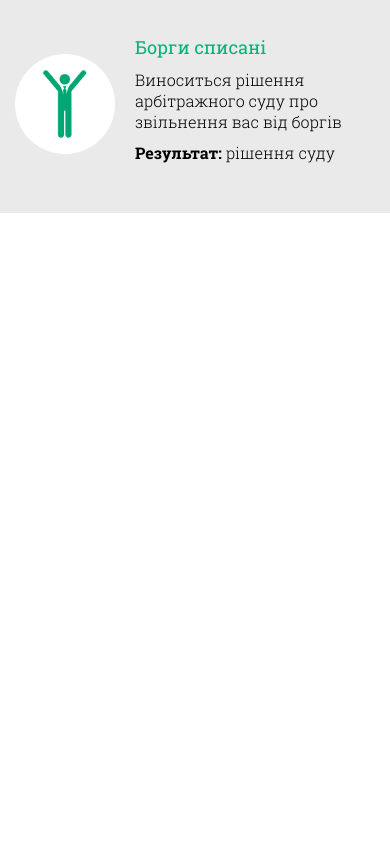
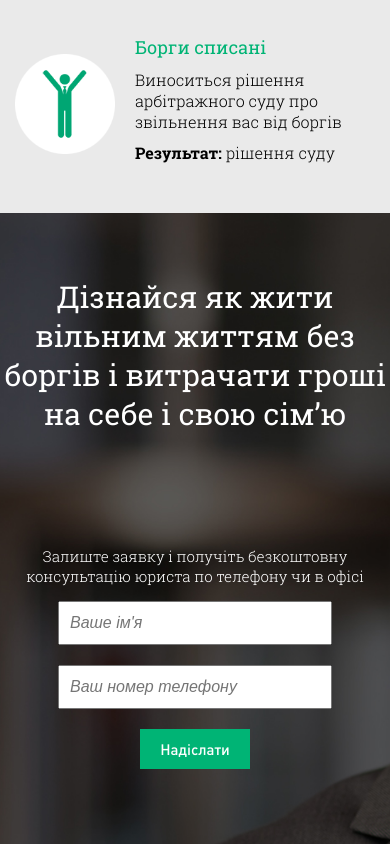
Before and after one commit to serartmar/pravis, a React (Create React App) app: page / in a window 390 px wide. Shown: the part 3633-4477 px from the top of the page. Before the commit the page ends 3846 px from the top, so only its background shows below. Built offline with nearby package versions, Linux system fonts and the light colour scheme.

Commit message:
Implement SecondHero

```diff
--- a/src/App.js
+++ b/src/App.js
@@ -4,6 +4,7 @@ import './App.css';
 import Form from './Form';
 import WhyUs from './WhyUs';
 import WorkSchema from './WorkSchema';
+import HeroSecond from './HeroSecond';
 
 const App = () => (
   <div className="App">
@@ -41,6 +42,7 @@ const App = () => (
 
     <WhyUs />
     <WorkSchema />
+    <HeroSecond />
   </div>
 );
 
--- /dev/null
+++ b/src/HeroSecond/index.js
@@ -0,0 +1,19 @@
+import React from 'react';
+import './main.css';
+import Form from '../Form';
+
+const HeroSecond = () => (
+  <section className="hero-second">
+    <p className="hero-slogan">
+    Дізнайся як жити вільним життям без боргів і витрачати гроші на себе і свою сім’ю
+    </p>
+    <div className="call-to-action-wrapper">
+      <p className="call-to-action">
+      Залиште заявку і получіть безкоштовну консультацію юриста по телефону чи в офісі
+      </p>
+      <Form />
+    </div>
+  </section>
+);
+
+export default HeroSecond;
--- /dev/null
+++ b/src/HeroSecond/main.css
@@ -0,0 +1,29 @@
+.hero-second {
+  height: 70vh;
+  background-image: url(../assets/фото2.jpg);
+  background-size: cover;
+  background-position: center center;
+  background-repeat: no-repeat;
+  background-attachment: fixed;
+  display: flex;
+  flex-direction: column;
+  justify-content: space-around;
+  align-items: center;
+  padding-bottom: 40px;
+  padding-right: 20%;
+}
+
+@media screen and (max-width: 960px) {
+  .hero-second {
+    padding-right: 0;
+  }
+}
+
+@media screen and (max-width: 800px) {
+  .hero-second > .hero-slogan {
+    width: 100%
+  }
+  .hero-second > .call-to-action {
+    width: 90vw;
+  }
+}
```
